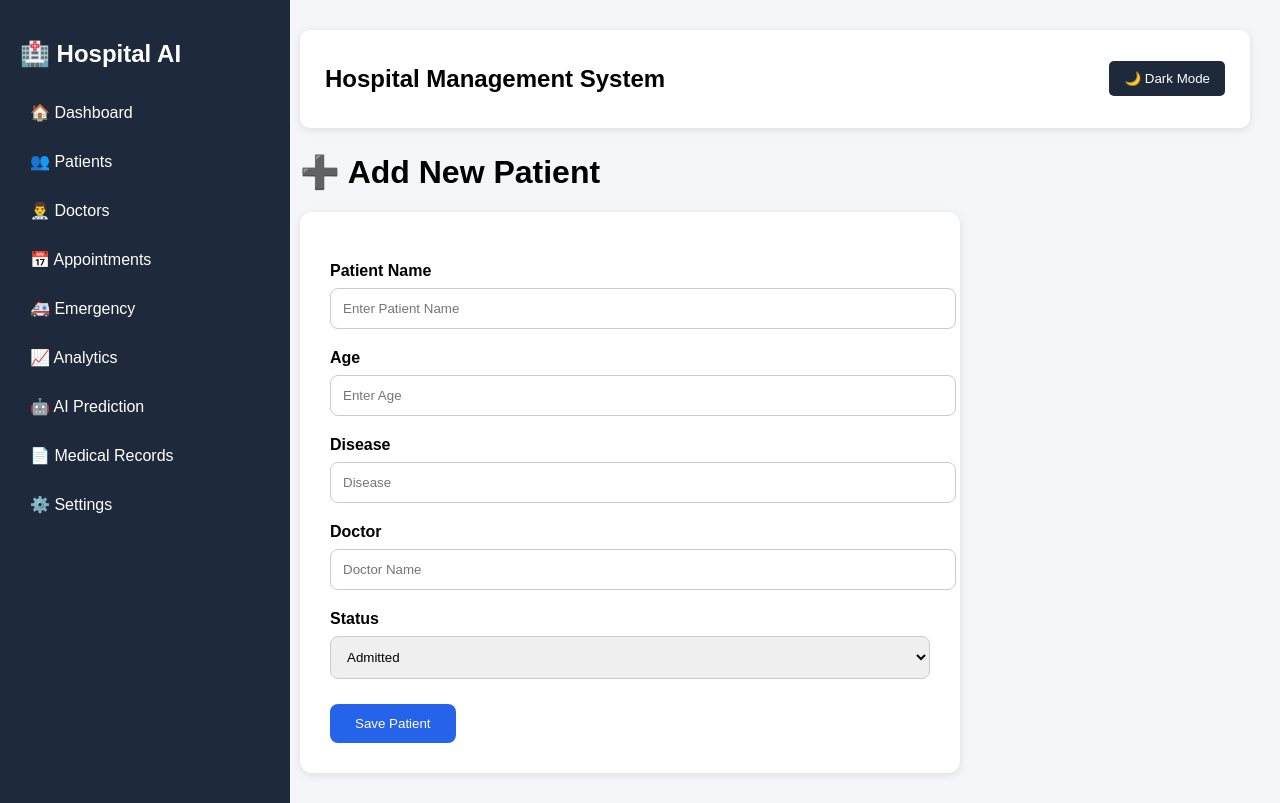
After one commit to nukapraneeth/Hospital_AI_Dashboard, a Flask app: page /add_patient in a window 1280 px wide. The commit adds this page. Run offline with Flask 3, Linux system fonts and the light colour scheme.

Commit message:
Added Add Patient page and form UI

```diff
--- a/app.py
+++ b/app.py
@@ -52,5 +52,10 @@ def patients_page():
         patients=patients
     )
 
+@app.route("/add_patient")
+def add_patient():
+
+    return render_template("add_patient.html")
+
 if __name__ == "__main__":
         app.run(debug=True)
--- a/static/css/style.css
+++ b/static/css/style.css
@@ -258,6 +258,25 @@ body{
 
 }
 
+.dark-mode .form-card{
+
+    background:#1e293b;
+
+    color:white;
+
+}
+
+.dark-mode .form-card input,
+.dark-mode .form-card select{
+
+    background:#334155;
+
+    color:white;
+
+    border:none;
+
+}
+
 .prediction-section{
     margin-top:40px;
 }
@@ -500,3 +519,60 @@ body{
     cursor:pointer;
 
 }
+
+.form-card{
+
+    background:white;
+
+    padding:30px;
+
+    border-radius:12px;
+
+    box-shadow:0 2px 8px rgba(0,0,0,0.1);
+
+    max-width:600px;
+
+}
+
+.form-card label{
+
+    display:block;
+
+    margin-top:20px;
+
+    font-weight:bold;
+
+}
+
+.form-card input,
+.form-card select{
+
+    width:100%;
+
+    padding:12px;
+
+    margin-top:8px;
+
+    border-radius:8px;
+
+    border:1px solid #ccc;
+
+}
+
+.save-btn{
+
+    margin-top:25px;
+
+    background:#2563eb;
+
+    color:white;
+
+    border:none;
+
+    padding:12px 25px;
+
+    border-radius:8px;
+
+    cursor:pointer;
+
+}
--- /dev/null
+++ b/templates/add_patient.html
@@ -0,0 +1,51 @@
+{% extends "base.html" %}
+
+{% block title %}
+Add Patient
+{% endblock %}
+
+{% block content %}
+
+<h1>➕ Add New Patient</h1>
+
+<div class="form-card">
+
+<form>
+
+<label>Patient Name</label>
+
+<input type="text" placeholder="Enter Patient Name">
+
+<label>Age</label>
+
+<input type="number" placeholder="Enter Age">
+
+<label>Disease</label>
+
+<input type="text" placeholder="Disease">
+
+<label>Doctor</label>
+
+<input type="text" placeholder="Doctor Name">
+
+<label>Status</label>
+
+<select>
+
+    <option>Admitted</option>
+
+    <option>Stable</option>
+
+    <option>Critical</option>
+
+</select>
+
+<button class="save-btn">
+    Save Patient
+</button>
+
+</form>
+
+</div>
+
+{% endblock %}
--- a/templates/patients.html
+++ b/templates/patients.html
@@ -10,10 +10,9 @@ All Patients
 
     <h1>👥 All Patients</h1>
 
-    <button class="add-btn">
+    <a href="{{ url_for('add_patient') }}" class="add-btn">
         ➕ Add Patient
-    </button>
-
+    </a>
 </div>
 
 <form class="patient-search">
```
